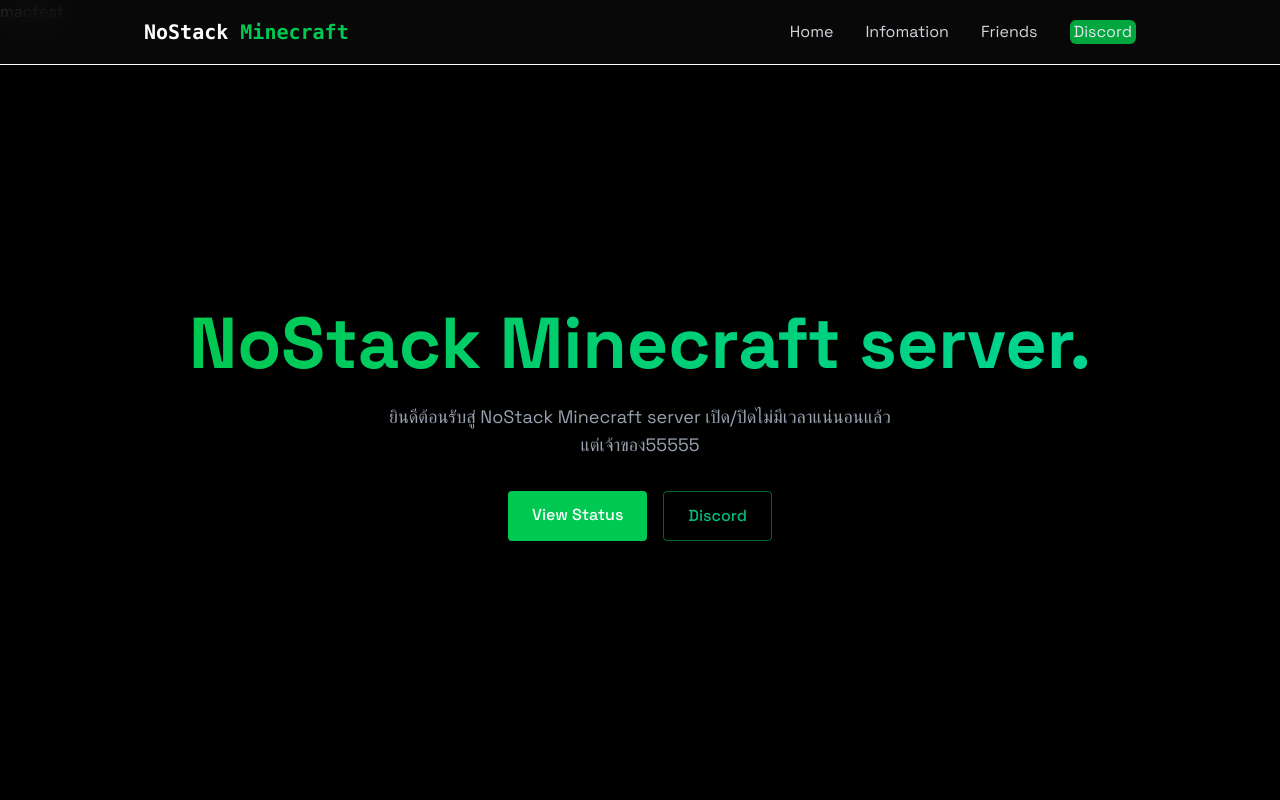
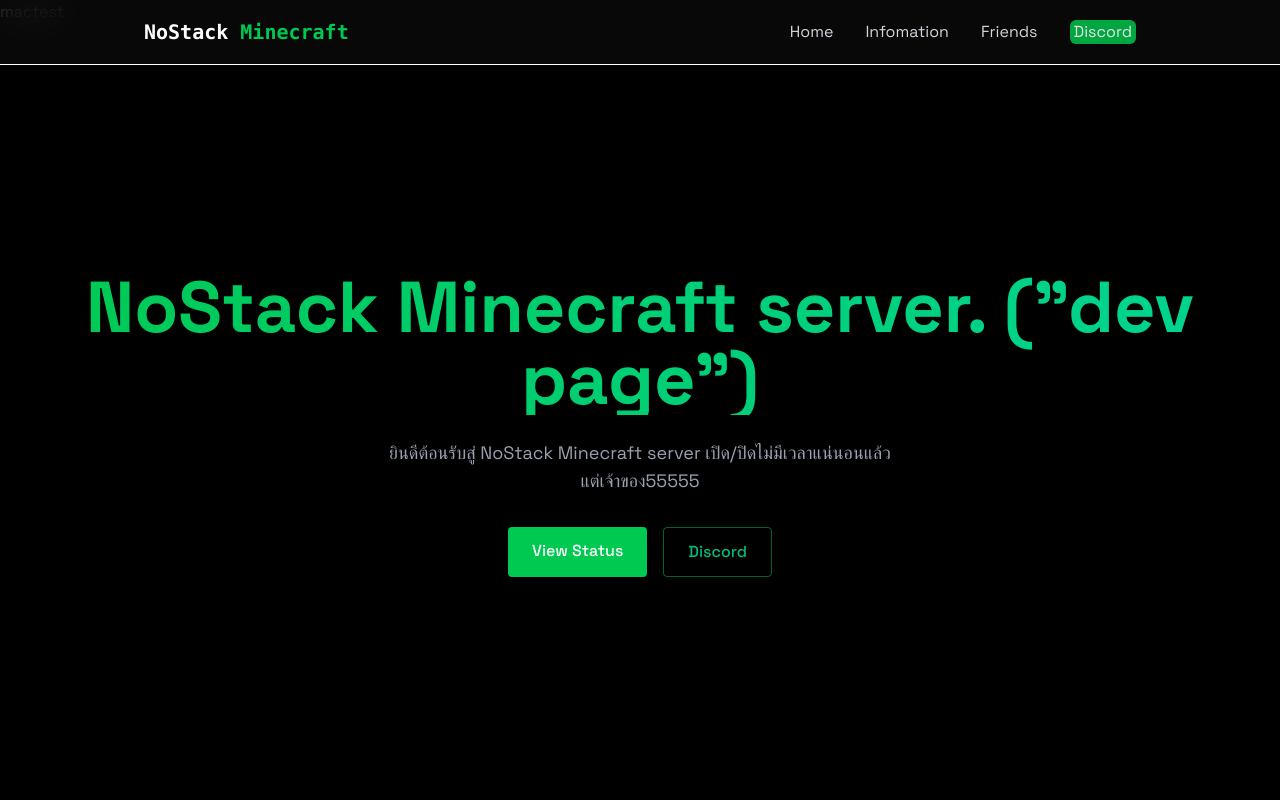
Before and after one commit to boatengine/reweb-mc, a React (Vite) app: page / in a window 1280 px wide. Shown: the top 800 px of the page. Built offline with nearby package versions, Linux system fonts and the light colour scheme; no server answers.

Commit message:
dev page

```diff
--- a/src/pages/Home.jsx
+++ b/src/pages/Home.jsx
@@ -8,7 +8,7 @@
     >
       <div className="text-center z-10 px-4">
         <h1 className="text-5xl md:text-7xl font-bold mb-6 bg-gradient-to-r from-green-500 to-emerald-400 bg-clip-text text-transparent leading-right">
-          NoStack Minecraft server.
+          NoStack Minecraft server. ("dev page")
         </h1>
         <p className="text-gray-400 text-lg mb-8 max-w-lg mx-auto">
           ยินดีต้อนรับสู่ NoStack Minecraft server
```
